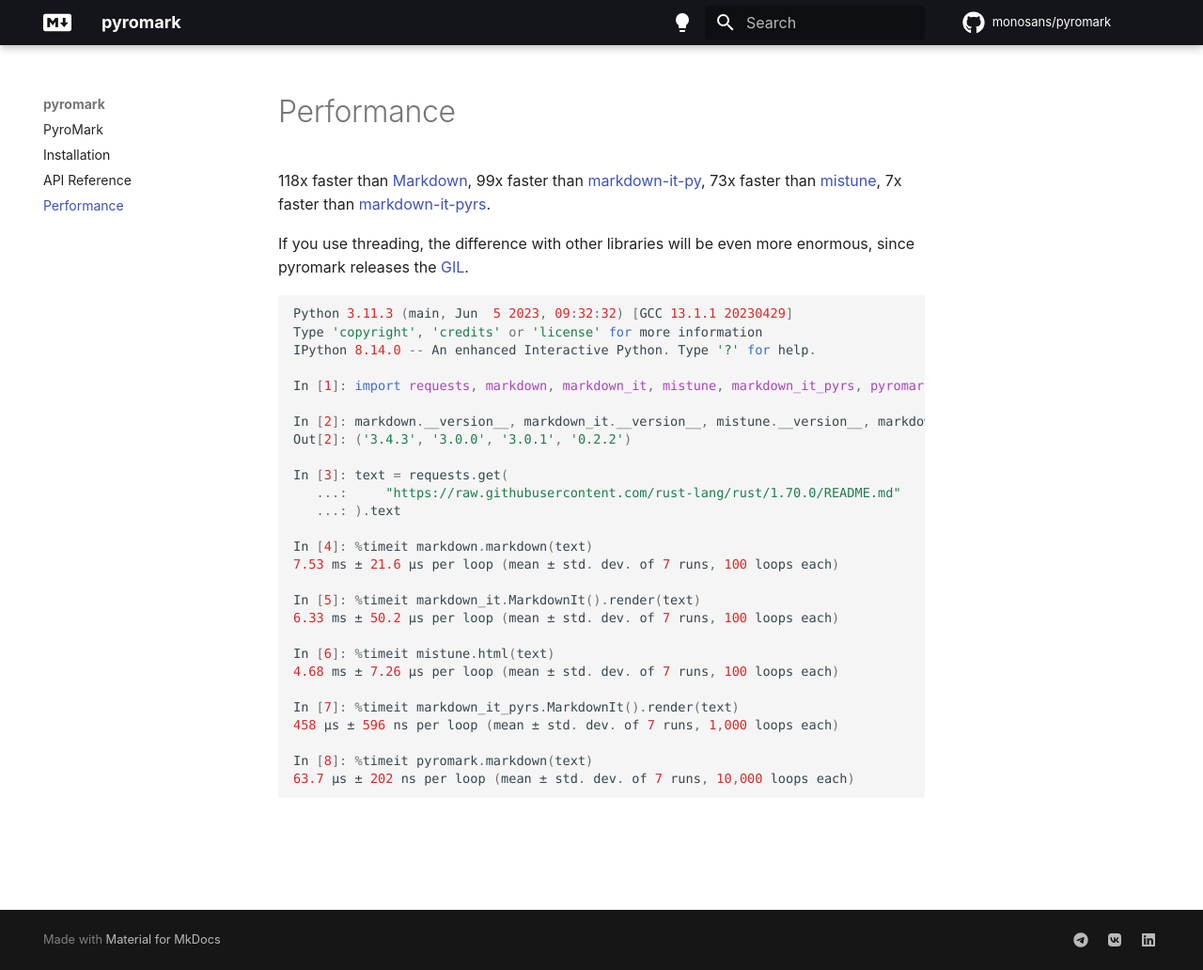
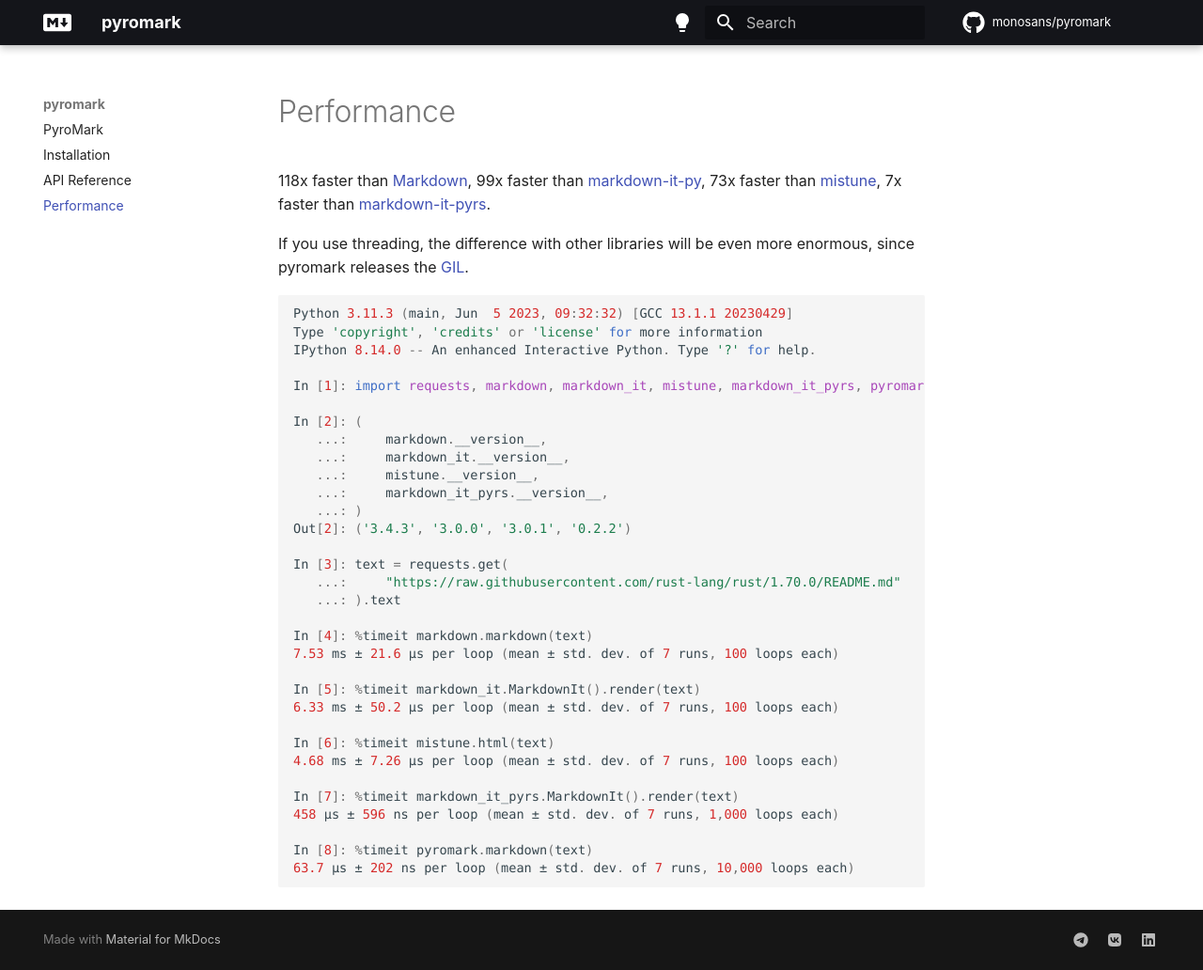
Before and after one commit to monosans/pyromark, an MkDocs documentation site: the page built from docs/performance.md, in a window 1280 px wide and 1032 px high. Shown: the whole window at 94% size. Built offline with MkDocs 1.6.1 and Material for MkDocs 9.7.7, drawn with Linux system fonts in a browser that asks for light colours; comment, search, counter and statistics services are not loaded.

Commit message:
Reformat code in performance.md

```diff
--- a/docs/performance.md
+++ b/docs/performance.md
@@ -14,7 +14,12 @@
 
 In [1]: import requests, markdown, markdown_it, mistune, markdown_it_pyrs, pyromark
 
-In [2]: markdown.__version__, markdown_it.__version__, mistune.__version__, markdown_it_pyrs.__version__
+In [2]: (
+   ...:     markdown.__version__,
+   ...:     markdown_it.__version__,
+   ...:     mistune.__version__,
+   ...:     markdown_it_pyrs.__version__,
+   ...: )
 Out[2]: ('3.4.3', '3.0.0', '3.0.1', '0.2.2')
 
 In [3]: text = requests.get(
```
